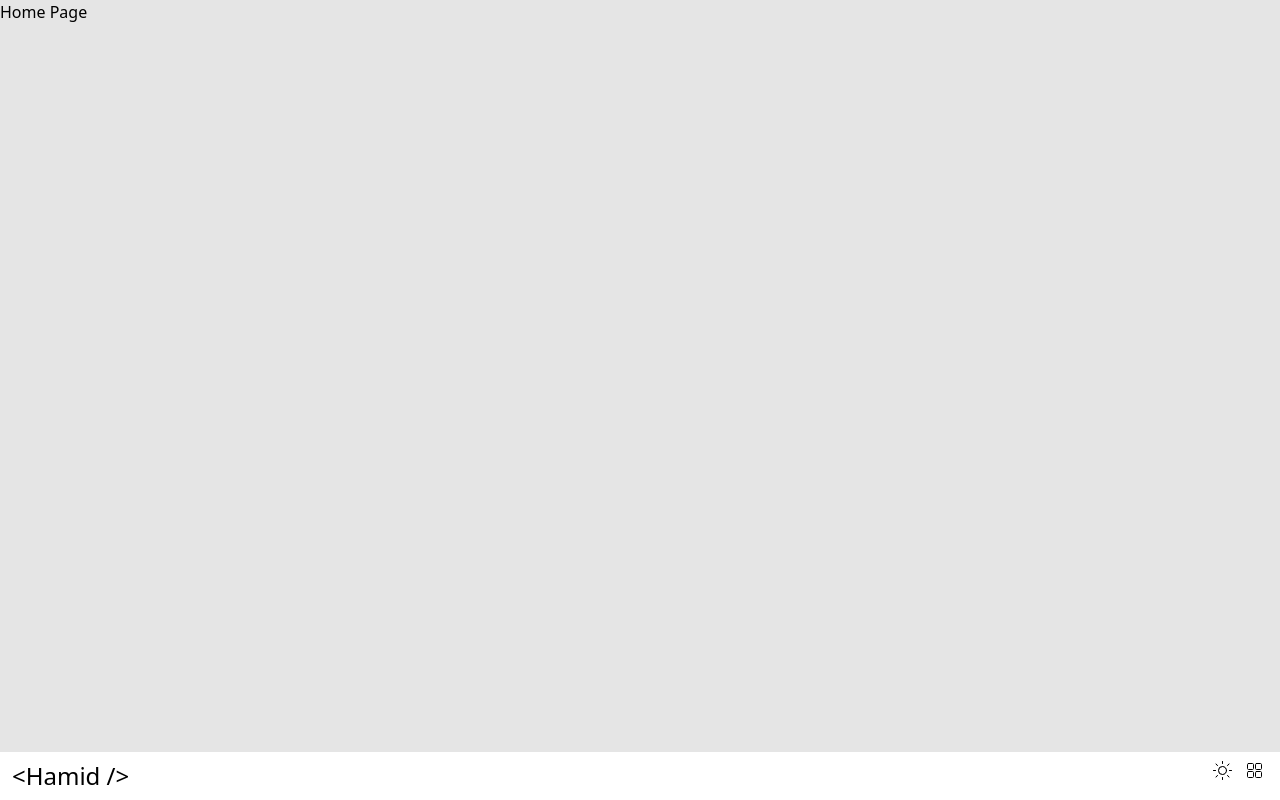
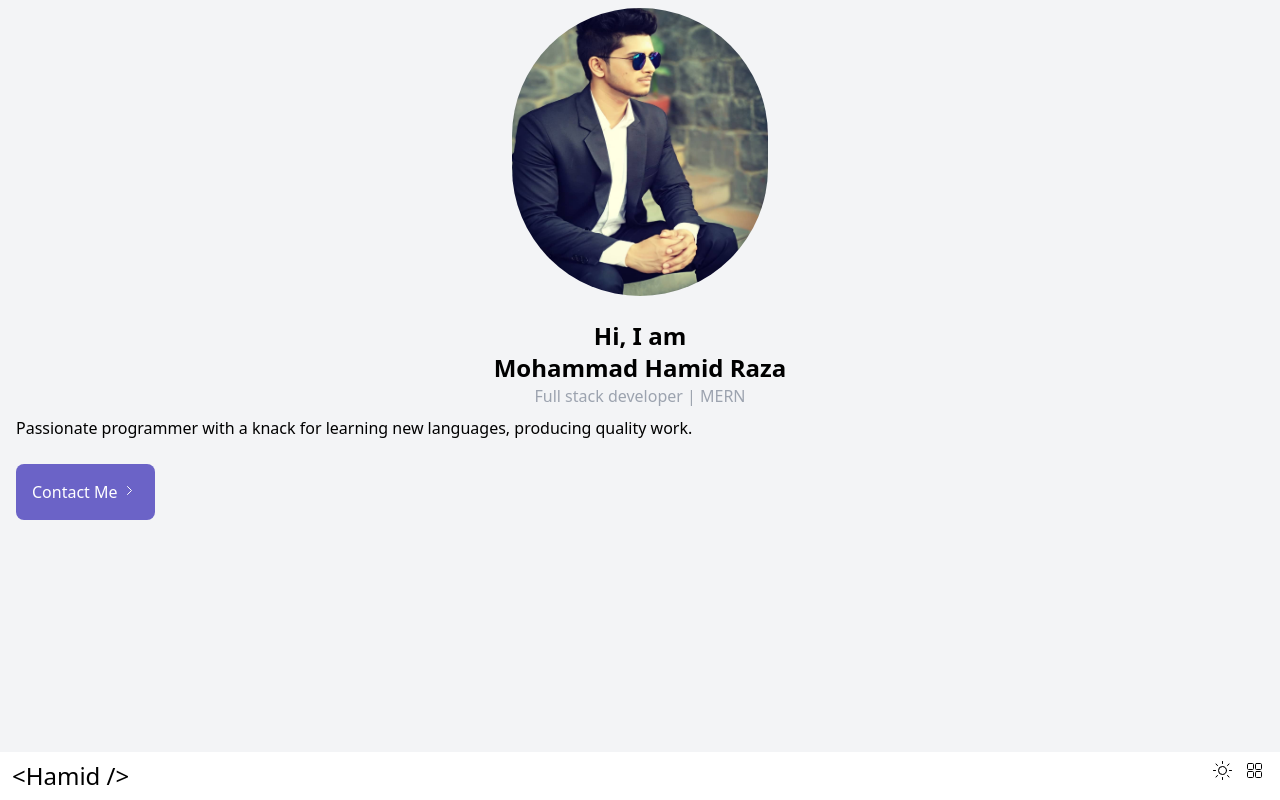
Before and after one commit to HamidRaza94/portfolio, a Next.js app: page / in a window 1280 px wide. Shown: the top 800 px of the page. Built offline with nearby package versions, Linux system fonts and the light colour scheme.

Commit message:
initial commit

```diff
--- a/src/components/button/index.js
+++ b/src/components/button/index.js
@@ -1,10 +1,17 @@
 import classNames from 'classnames';
 
 const Button = (props) => {
-  const { children, noPadding, css } = props;
+  const { children, primary, noPadding, css } = props;
 
   return (
-    <button className={classNames(noPadding ? 'p-0' : 'p-4', css)}>
+    <button
+      className={classNames(
+        'rounded-lg',
+        noPadding ? 'p-0' : 'p-4',
+        { 'bg-primary': primary, 'text-white': primary },
+        css,
+      )}
+    >
       {children}
     </button>
   );
--- a/src/components/home/index.js
+++ b/src/components/home/index.js
@@ -1,70 +1,37 @@
 import Image from 'next/image';
 import classNames from 'classnames';
 
-// import Grid from '@mui/material/Grid';
-// import Typography from '@mui/material/Typography';
-// import SendIcon from '@mui/icons-material/Send';
 import Button from '@/components/button';
+import RightIcon from '@/assets/icons/right.svg';
 
 const Home = () => {
   return (
-    <div className={classNames('h-[calc(100vh-48px)]')}>
-      Home Page
+    <div className={classNames('h-[calc(100vh-48px)] flex flex-col p-2')}>
+      <div className={classNames('flex flex-col items-center')}>
+        <Image
+          src='/dp1.jpg'
+          width={250}
+          height={250}
+          alt="Picture of the author"
+          className={classNames('rounded-full w-64 h-72')}
+        />
+        <br />
+        <h1 className={classNames('text-2xl font-semibold')}>Hi, I am</h1>
+        <h1 className={classNames('text-2xl font-semibold')}>Mohammad Hamid Raza</h1>
+        <h2 className={classNames('text-gray-400')}>Full stack developer | MERN</h2>
+      </div>
+      <div className={classNames('p-2')}>
+        <p>Passionate programmer with a knack for learning new languages, producing quality work.</p>
+        <br />
+        <Button primary>
+          <div className={classNames('flex')}>
+            Contact Me
+            <RightIcon />
+          </div>
+        </Button>
+      </div>
     </div>
   );
-
-  // return (
-  //   <Grid
-  //     container
-  //     alignItems="center"
-  //     flexDirection="column"
-  //   >
-  //     <Grid item>
-  //       <Image
-  //         src='/dp1.jpg'
-  //         width={250}
-  //         height={300}
-  //         alt="Picture of the author"
-  //         style={{
-  //           borderRadius: '100%',
-  //         }}
-  //       />
-  //     </Grid>
-  //     <Grid item>
-  //       <Grid
-  //         container
-  //         alignItems="center"
-  //         flexDirection="column"
-  //       >
-  //         <Grid item>
-  //           <Typography variant="h5" sx={{ marginTop: '1rem' }}>
-  //             Hi, I am
-  //           </Typography>
-  //         </Grid>
-  //         <Grid item>
-  //           <Typography variant="h5" sx={{}}>
-  //             Mohammad Hamid Raza
-  //           </Typography>
-  //         </Grid>
-  //         <Grid item>
-  //           <Typography variant="p" sx={{ color: theme => theme.palette.grey }}>
-  //             Full stack developer | MERN
-  //           </Typography>
-  //         </Grid>
-  //         <Grid item sx={{ marginTop: 3 }}>
-  //           <Typography variant="p">
-  //             Passionate programmer with a knack for learning new languages, producing quality work.
-  //           </Typography>
-  //         </Grid>
-  //       </Grid>
-  //       <Grid container flexDirection="column" sx={{ marginTop: '1rem' }}>
-  //         <Grid item alignContent="flex-start">
-  //           <Button>Contact Me</Button>
-  //         </Grid>
-  //       </Grid>
-  //     </Grid>
-  //   </Grid>
-  // );
 }
 
 export default Home;
--- a/src/components/navBar/MenuItem.js
+++ /dev/null
@@ -1,32 +0,0 @@
-import Button from '@mui/material/Button';
-import Typography from '@mui/material/Typography';
-import Grid from '@mui/material/Grid';
-
-const MenuItem = (props) => {
-  const { Icon, label, id, selected, handleClick } = props;
-
-  return (
-    <Button
-      variant="text"
-      color="black"
-      sx={{
-        margin: 0,
-        padding: 0,
-        backgroundColor: (theme) => selected ? theme.menu.selectedMenu : 'none',
-        color: (theme) => selected ? theme.palette.white.main : theme.menu.text,
-      }}
-      onClick={() => handleClick(id)}
-    >
-      <Grid container flexDirection="column" alignItems="center">
-        <Grid item>
-          <Icon />
-        </Grid>
-        <Grid item>
-        <Typography variant="button">{label}</Typography>
-        </Grid>
-      </Grid>
-    </Button>
-  );
-};
-
-export default MenuItem;
--- a/src/components/navBar/Menus.js
+++ /dev/null
@@ -1,91 +0,0 @@
-import { useContext } from 'react';
-
-import Grid from '@mui/material/Grid';
-import HomeOutlinedIcon from '@mui/icons-material/HomeOutlined';
-import PersonOutlineOutlinedIcon from '@mui/icons-material/PersonOutlineOutlined';
-import EmojiEventsOutlinedIcon from '@mui/icons-material/EmojiEventsOutlined';
-import WorkOutlineOutlinedIcon from '@mui/icons-material/WorkOutlineOutlined';
-import SchoolOutlinedIcon from '@mui/icons-material/SchoolOutlined';
-import ChecklistOutlinedIcon from '@mui/icons-material/ChecklistOutlined';
-import FolderOpenOutlinedIcon from '@mui/icons-material/FolderOpenOutlined';
-import ContactMailOutlinedIcon from '@mui/icons-material/ContactMailOutlined';
-
-import MenuContext from '@/contexts/MenuContext';
-
-import MenuItem from './MenuItem';
-
-const menuItems = [
-  {
-    Icon: HomeOutlinedIcon,
-    label: 'Home',
-    id: 1,
-  },
-  {
-    Icon: PersonOutlineOutlinedIcon,
-    label: 'About me',
-    id: 2,
-  },
-  {
-    Icon: EmojiEventsOutlinedIcon,
-    label: 'Skills',
-    id: 3,
-  },
-  {
-    Icon: WorkOutlineOutlinedIcon,
-    label: 'Experience',
-    id: 4,
-  },
-  {
-    Icon: SchoolOutlinedIcon,
-    label: 'Education',
-    id: 5,
-  },
-  {
-    Icon: ChecklistOutlinedIcon,
-    label: 'Ability',
-    id: 6,
-  },
-  {
-    Icon: FolderOpenOutlinedIcon,
-    label: 'Projects',
-    id: 7,
-  },
-  {
-    Icon: ContactMailOutlinedIcon,
-    label: 'Contact me',
-    id: 8,
-  },
-];
-
-const Menus = (props) => {
-  const { closeMenu } = props;
-
-  const { menu, setMenu } = useContext(MenuContext);
-
-  const handleClick = (id) => {
-    setMenu(id);
-    closeMenu();
-  };
-
-  return (
-    <Grid
-      container
-      justifyContent="center"
-      alignItems="center"
-      sx={{ padding: 1 }}
-      spacing={2}
-    >
-      {menuItems.map((item) => (
-        <Grid
-          item
-          xs={3}
-          key={item.id}
-        >
-          <MenuItem {...item} selected={menu === item.id} handleClick={handleClick} />
-        </Grid>
-      ))}
-    </Grid>
-  );
-};
-
-export default Menus;
--- a/src/pages/index.js
+++ b/src/pages/index.js
@@ -29,7 +29,7 @@ export default function HomeApp() {
         <meta name="viewport" content="width=device-width, initial-scale=1" />
         <link rel="icon" href="/favicon.ico" />
       </Head>
-      <main className="bg-grey z-0">
+      <main className="bg-gray-100 z-0">
         <HomePage />
         <AboutMePage />
       </main>
--- a/tailwind.config.js
+++ b/tailwind.config.js
@@ -12,6 +12,7 @@ module.exports = {
   theme: {
     extend: {
       colors: {
+        primary: '#6B63C7',
         grey: '#E5E5E5',
         'dark-grey': '#656565',
         'light-grey': '#E9E9E9',
```
Also changed, not shown: src/assets/icons/right.svg (added).
